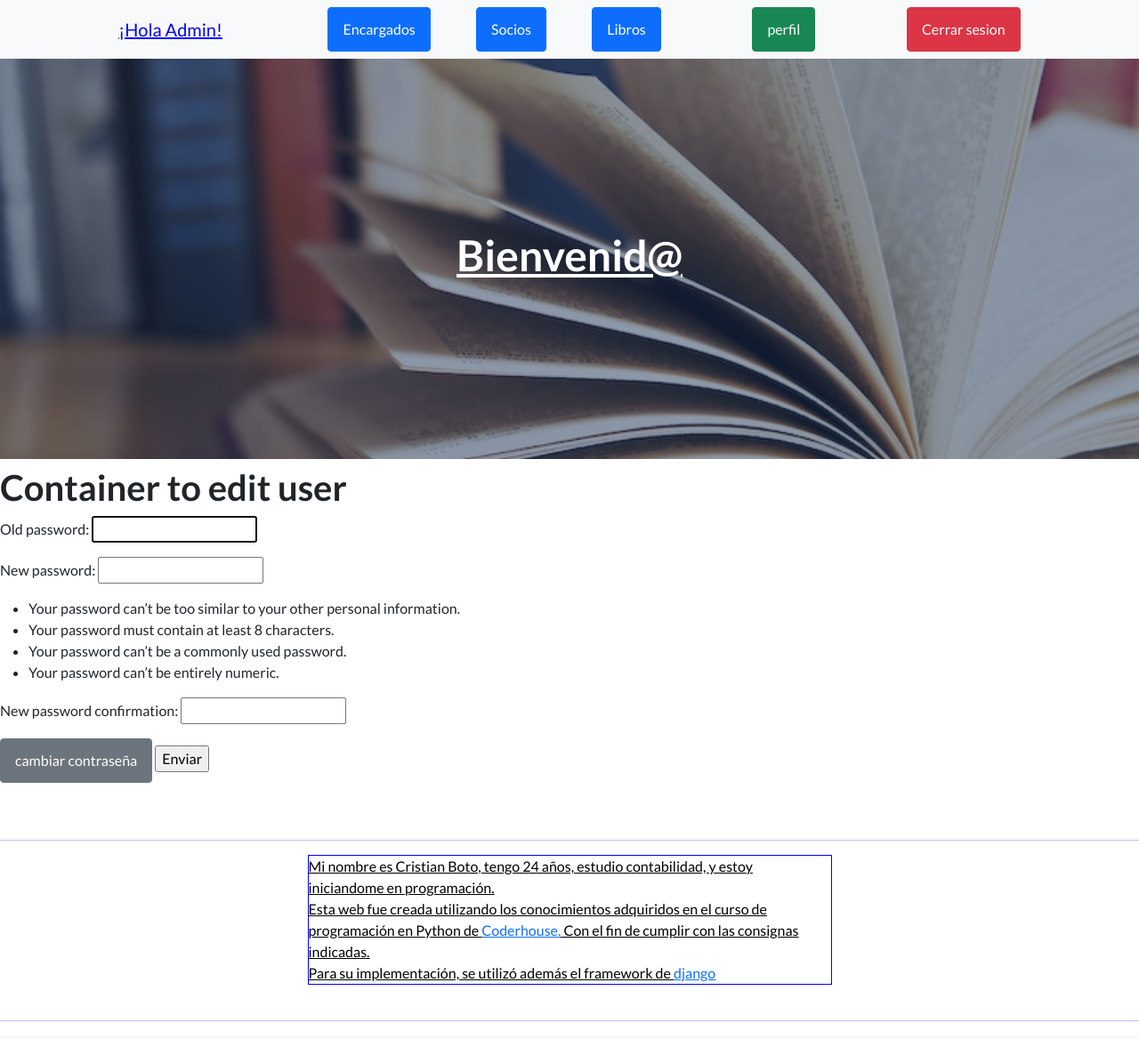
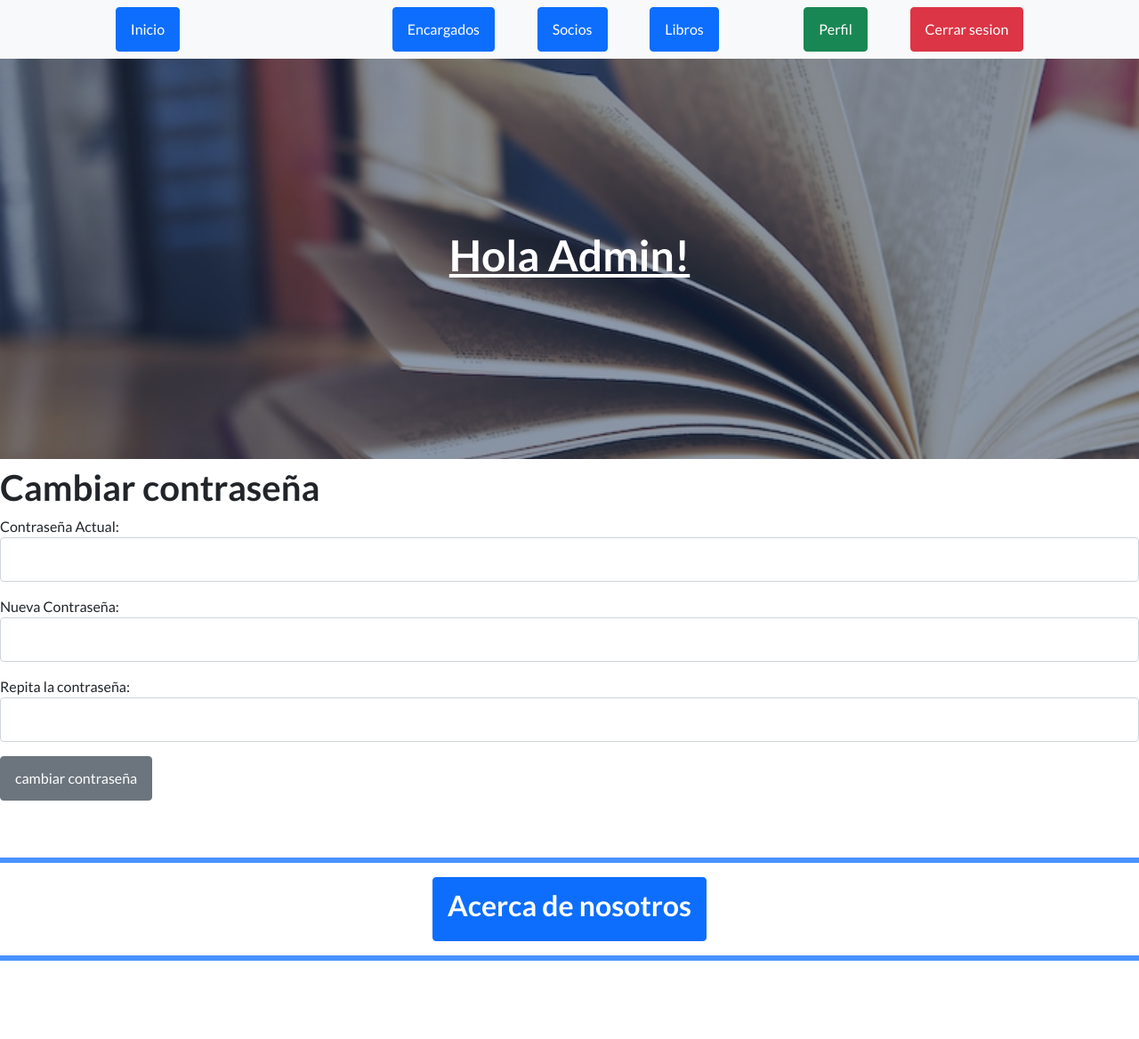
Before and after one commit to crisjav93/biblioteca_solo, a Django app: page /app_biblioteca/password/ in a window 1280 px wide. Shown: the whole page at 89% size. Run offline with Django 4.2, Linux system fonts and the light colour scheme; a user stored in the database is signed in; some libraries are stand-ins or nearby versions.

Commit message:
app concluida

```diff
--- a/app_biblioteca/forms.py
+++ b/app_biblioteca/forms.py
@@ -52,15 +52,14 @@ class UserEditForm(UserChangeForm):
         fields= ['username','first_name','last_name', 'email', ]
         help_texts= {k:"" for k in fields}
 
-class PasswordChangeForm(PasswordChangeForm):
-    old_password = forms.CharField(widget=forms.PasswordInput(attrs={'class':'form-control','type':'password'}))
-    new_password1 = forms.CharField(label = "password", widget = forms.PasswordInput(attrs={'class':'form-control','type':'password'}))
-    new_password2 =  forms.CharField(label = "password validador" , widget = forms.PasswordInput(attrs={'class':'form-control','type':'password'}))
+class PasswordChangingForm(PasswordChangeForm):
+    old_password = forms.CharField(label = 'Contraseña Actual',widget=forms.PasswordInput(attrs={'class':'form-control','type':'password'}))
+    new_password1 = forms.CharField(label = "Nueva Contraseña", widget = forms.PasswordInput(attrs={'class':'form-control','type':'password'}))
+    new_password2 =  forms.CharField(label = "Repita la contraseña" , widget = forms.PasswordInput(attrs={'class':'form-control','type':'password'}))
 
     class Meta:
         model = User
-        fields = ["old_password","password1","password2"]
-        help_texts = {k: "" for k in fields}
+        fields = ["old_password","new_password1","new_password2"]
 
 class PostForm(forms.ModelForm):
     class Meta:
--- a/app_biblioteca/templates/app_biblioteca/editar_pass.html
+++ b/app_biblioteca/templates/app_biblioteca/editar_pass.html
@@ -3,12 +3,12 @@
 {% load static %}
 {% block contenido_que_cambia %}
 
-<h1>Container to  edit user</h1>
-
-<form action="{% url 'editar_pass' %}" method="POST"> {% csrf_token %}
-
-    {{ form.as_p }}
-    <button class="btn btn-secondary"> cambiar contraseña</button>
-    <input type="submit" value="Enviar">
-</form>
+<h1>Cambiar contraseña</h1>
+<div class="form-group">
+    <form method="POST">
+        {% csrf_token %}
+        {{ form.as_p }}
+        <button class="btn btn-secondary"> cambiar contraseña</button>
+    </form>
+</div>
 {% endblock %}
--- a/app_biblioteca/templates/app_biblioteca/inicio.html
+++ b/app_biblioteca/templates/app_biblioteca/inicio.html
@@ -30,15 +30,16 @@
                 <a class="btn btn-primary" href="{% url 'register' %}">Registrarse</a>
                 {% else %}
                 <b><a></a></b>
-                <a class="navbar-brand" href="{% url 'inicio' %}" style="color:blue"><u>¡Hola {{ request.user.username }}!</u></a>
-                <b><a></a></b>
+                <a class="btn btn-primary" href="{% url 'inicio' %}">Inicio</a>
+                <b><a></a></b><b><a></a></b>
+                <b><a></a></b><b><a></a></b>
                 <a class="btn btn-primary" href="{% url 'leer_encargados' %}">Encargados</a>
                 <a class="btn btn-primary" href="{% url 'leer_socios' %}">Socios</a>
                 <a class="btn btn-primary" href="{% url 'leer_libros' %}">Libros </a>
                 <b><a></a></b>
-                <a class="btn btn-success" href="{% url 'perfil' %}">perfil</a>
+                <a class="btn btn-success" href="{% url 'perfil' %}">Perfil</a>
 
-                <b><a></a></b>
+
                 <a class="btn btn-danger" href="{% url 'logout' %}">Cerrar sesion</a>
                 <b><a></a></b>
                 {% endif %}
@@ -60,7 +61,7 @@
                             {% if not request.user.is_authenticated %}
                             <h1><u>Inicio</u></h1>
                             {% else %}
-                            <h1><u>Bienvenid@</u></h1>
+                            <h1><u>Hola {{ request.user.username }}!</u></h1>
                             {% endif %}
                             {% endblock %}
                              {% block contenido_que_cambia2 %} {% endblock contenido_que_cambia2%}
@@ -76,22 +77,14 @@
         <center><a class="btn btn-primary" href="{% url 'social' %}"><h2>¡Compartí con la comunidad!</h2></a></center>
 
         {% endblock %}
-<br></br>
-<hr style="color:blue"><u></u></hr>
-        {% if request.user.is_authenticated %}
-    <article class="mb-4">
-        <div class="container px-4 px-lg-5">
-            <div class="row gx-4 gx-lg-5 justify-content-center">
-                <div class="col-md-10 col-lg-8 col-xl-7">
-                    <p style="border: ridge blue 1px;"><u style="color:black">Mi nombre es Cristian Boto, tengo 24 años, estudio contabilidad, y estoy iniciandome en programación.
-                                                            <br><u style="color:black">Esta web fue creada utilizando los conocimientos adquiridos en el curso de programación en Python de <a href="https://www.coderhouse.com/">Coderhouse.</a> Con el fin de cumplir con las consignas indicadas.</u></br>
-                                                                  <u  style="color:black">Para su implementación, se utilizó además el framework de <a href="https://www.djangoproject.com/">django</a></u></p>
-                </div>
-            </div>
-        </div>
-    </article>
-     {% endif %}
-<hr style="color:blue"><u></u></hr>
+        <br></br>
+        <hr class="border border-primary border-3 opacity-75">
+                <center><a class="btn btn-primary" href="{% url 'about_us' %}"><h2>Acerca de nosotros</h2></a></center>
+
+        <hr class="border border-primary border-3 opacity-75">
+        </br>
+        </br>
+        </br>
 
     </body>
 
--- a/app_biblioteca/urls.py
+++ b/app_biblioteca/urls.py
@@ -11,6 +11,7 @@ from django.contrib import admin
 urlpatterns = [
 
     path('', inicio, name='inicio'),
+    path('about_us/',about_us, name='about_us'),
     path('perfil', perfil, name='perfil'),
     path('perfil_2', perfil_2, name='perfil_2'),
     path('encargados/', encargados, name='encargados'),
@@ -51,11 +52,9 @@ urlpatterns = [
     #LOGOUT-------------------------------------------------------------------
     path('logout/', LogoutView.as_view(template_name='app_biblioteca/logout.html'), name='logout'),
     path('inicio/', inicio, name='inicio'),
-
     path('editar_perfil/', editar_perfil.as_view(), name='editar_perfil'),
     path('password/', editar_pass, name='editar_pass'),
     #Mensajeria------------------------------------------------------------------
-
 
     path('inbox/', ListThreads.as_view(), name='inbox'),
     path('inbox/create-thread', CreateThread.as_view(), name='create-thread'),
--- a/app_biblioteca/views.py
+++ b/app_biblioteca/views.py
@@ -17,6 +17,8 @@ from django.contrib.auth.models import User
 
 
 #RENDERIZAD
+def about_us(request):
+    return render(request, 'app_biblioteca/about_us.html')
 
 
 def encargados(request):
@@ -287,19 +289,19 @@ def register(request):
         form = UserRegisterForm()
     return render(request, 'app_biblioteca/register.html',{'form':form})
 
-class editar_pass(PasswordChangeForm):
-    form_class = PasswordChangeForm
-    success_url = reverse_lazy('inicio')
+# class editar_pass(PasswordChangeForm):
+#     form_class = PasswordChangingForm
+#     success_url = reverse_lazy('inicio')
 
 @login_required
 def editar_pass(request):
     if request.method == 'POST':
-        form = PasswordChangeForm(user = request.user , data = request.POST)
+        form = PasswordChangingForm(user = request.user , data = request.POST)
         if form.is_valid():
             form.save()
-            return HttpResponse('Actualización de usuario')
+            return render(request,"app_biblioteca/inicio.html", {'form':form,'mensaje':f'Contraseña Modificada'})
     else:
-        form = PasswordChangeForm( user = request.user)
+        form = PasswordChangingForm( user = request.user)
     return render(request, 'app_biblioteca/editar_pass.html', {'form':form, 'user':request.user})
 
 #POSTEO
```
Also changed, not shown: app_biblioteca/templates/app_biblioteca/about_us.html (added, +20 -0 lines), app_biblioteca/templates/app_biblioteca/perfil.html (+7 -1 lines), app_biblioteca/templates/app_biblioteca/perfil_2.html (+7 -1 lines), db.sqlite3.
